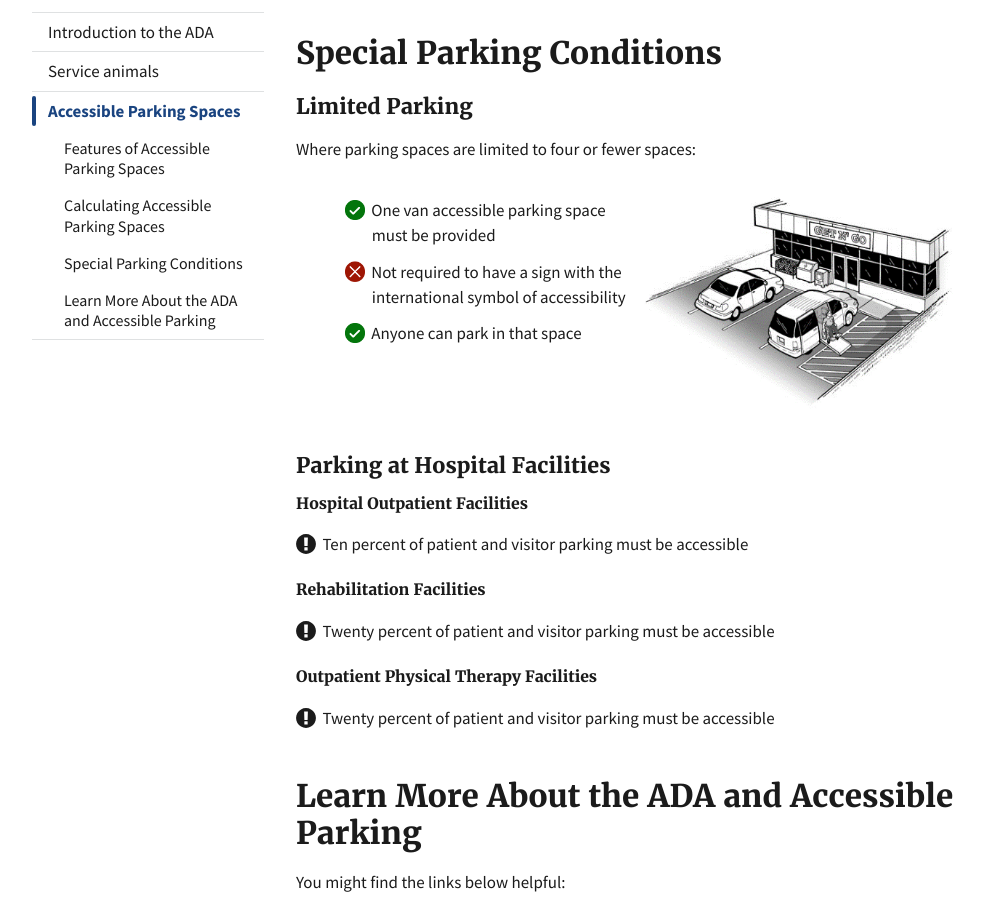
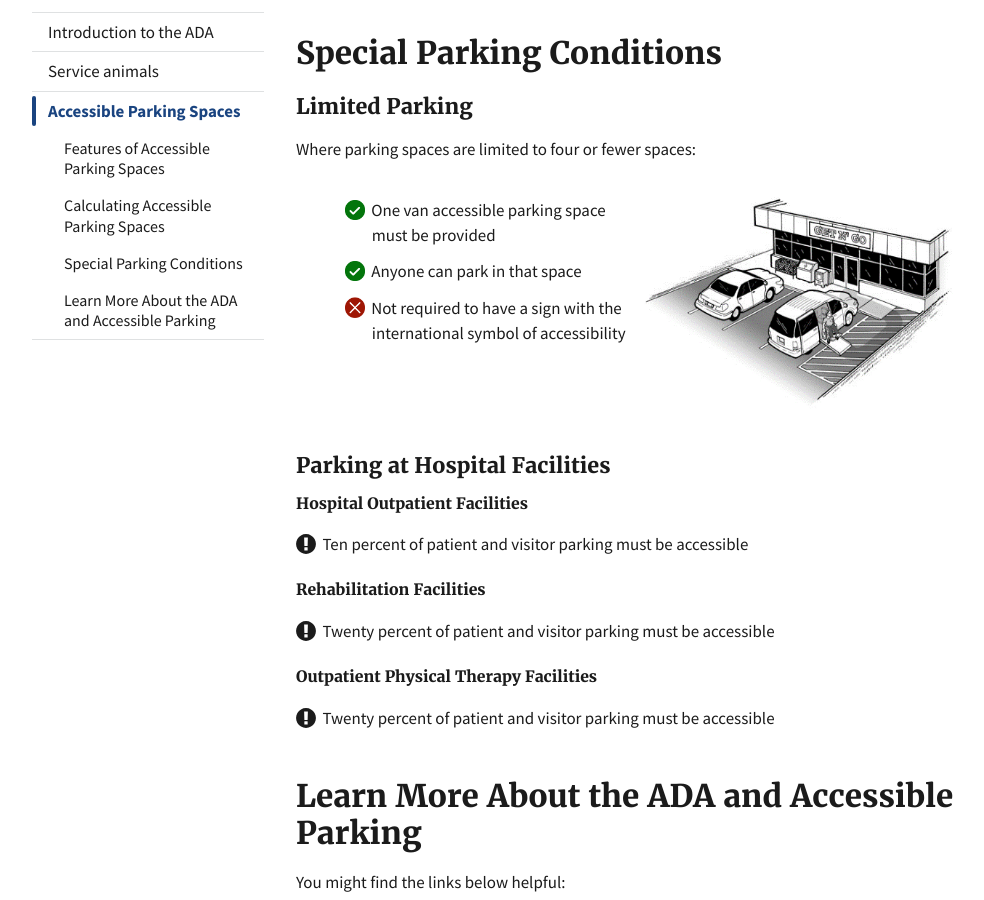
Before and after one commit to 18F/ada-sandbox, a Jekyll site: the page built from pages/parking.md, in a window 1280 px wide and 900 px high, scrolled down 3365 px. Shown: the whole window, without its empty margins (128-1112 px from the left). Built offline with Jekyll 4.4.1, drawn with Linux system fonts in a browser that asks for light colours.

Commit message:
Move list items

```diff
--- a/pages/parking.md
+++ b/pages/parking.md
@@ -175,8 +175,8 @@ Where parking spaces are limited to four or fewer spaces:
     <div class="tablet:grid-col-6">
       <ul class="icon-list" aria-labeledby="access-aisles-must-be">
         <li>{% include yes.html %} One van accessible parking space must be provided</li>
+        <li>{% include yes.html %} Anyone can park in that space</li>
         <li>{% include no.html %} Not required to have a sign with the international symbol of accessibility</li>
-        <li>{% include yes.html %} Anyone can park in that space</li>
       </ul>
     </div>
     <div class="tablet:grid-col-6"><img src="{{ 'assets/img/project-images/limited-spaces.png' | relative_url }}" alt="Front of a convenience store with four parking spaces, one parking space is a van-accessible space" /></div>
```
